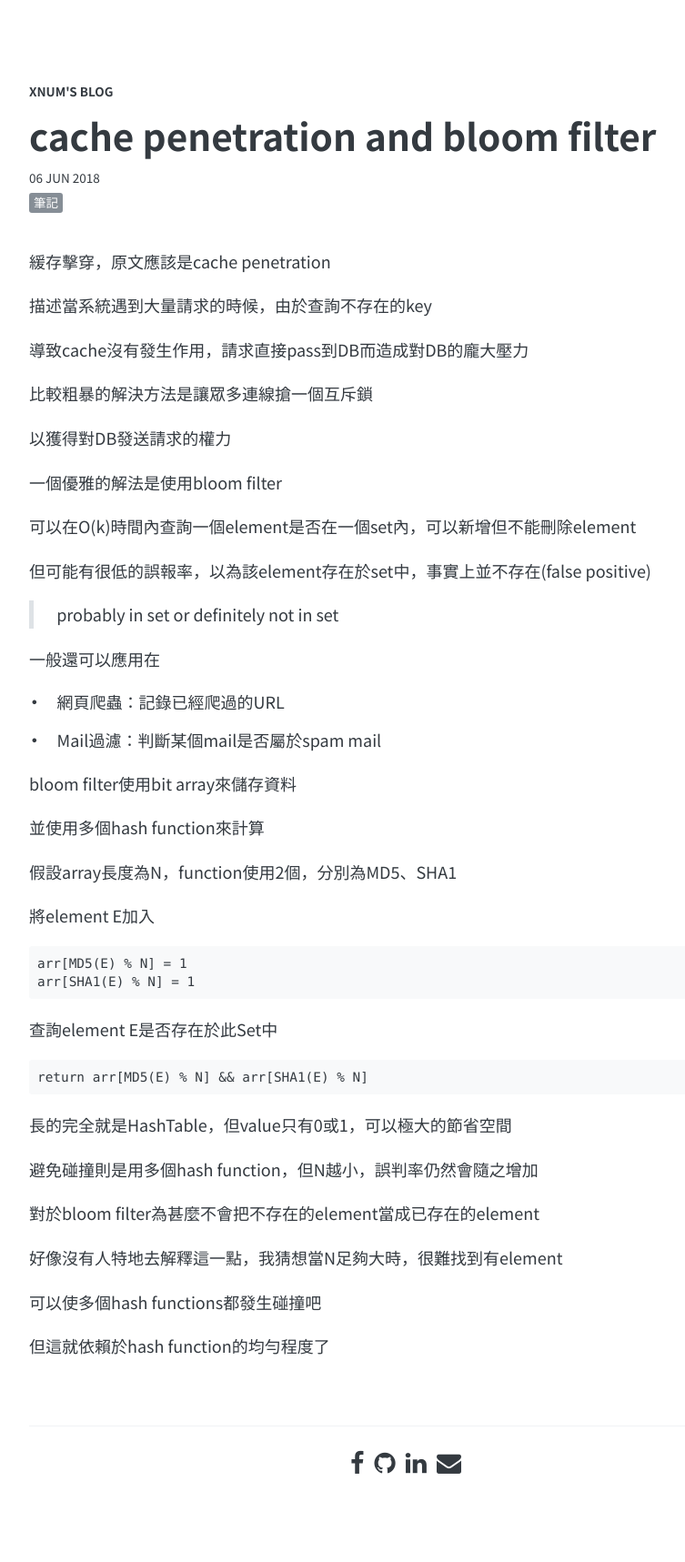
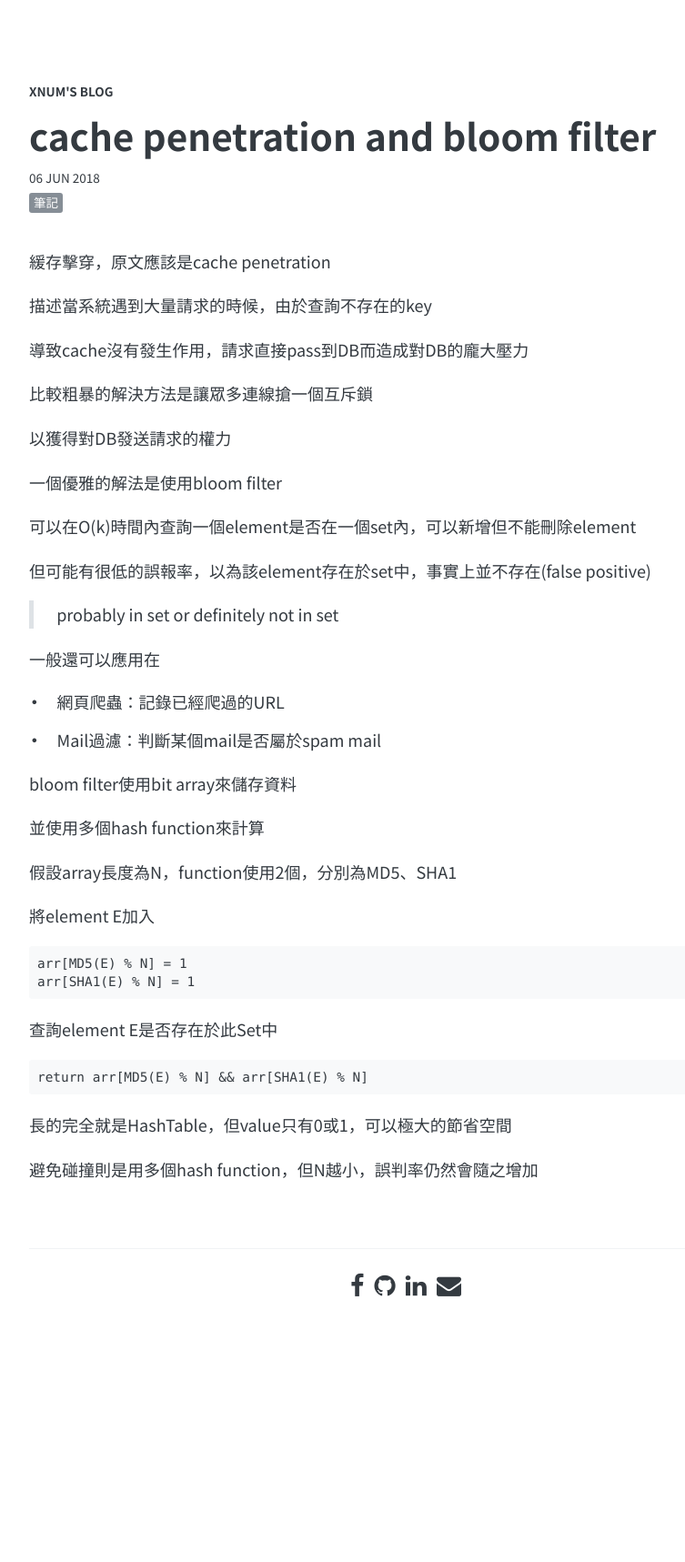
Before and after one commit to xnum/xnum.github.io, a Jekyll site: the page built from _posts/2018-06-06-bloom-filter.md, in a window 1280 px wide. Shown: the whole page at 91% size, without its empty margins (194-947 px from the left). Built offline with Jekyll 4.4.1, drawn with Linux system fonts in a browser that asks for light colours; comment, search, counter and statistics services are not loaded; after the commit the page ends 1523 px from its top, so only the background shows below that.

Commit message:
Update 2018-06-06-bloom-filter.md

```diff
--- a/_posts/2018-06-06-bloom-filter.md
+++ b/_posts/2018-06-06-bloom-filter.md
@@ -52,11 +52,3 @@ return arr[MD5(E) % N] && arr[SHA1(E) % N]
 長的完全就是HashTable，但value只有0或1，可以極大的節省空間
 
 避免碰撞則是用多個hash function，但N越小，誤判率仍然會隨之增加
-
-對於bloom filter為甚麼不會把不存在的element當成已存在的element
-
-好像沒有人特地去解釋這一點，我猜想當N足夠大時，很難找到有element
-
-可以使多個hash functions都發生碰撞吧
-
-但這就依賴於hash function的均勻程度了
```
